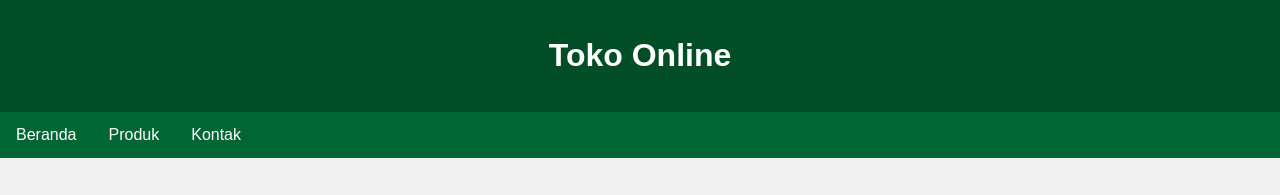
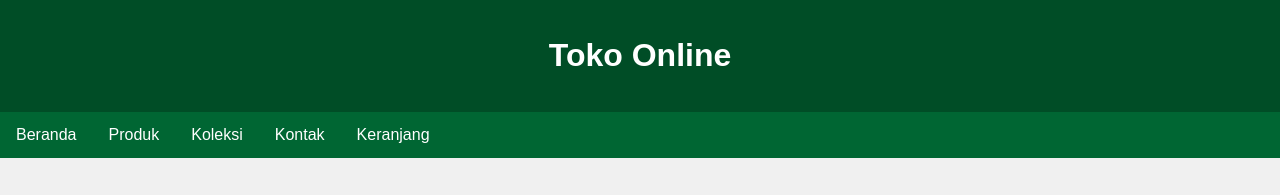
Before and after one commit to Raihanhidayat02/Proy3k-1, a plain HTML site: page file.html in a window 1280 px wide. Shown: the top 195 px of the page. Drawn offline with Linux system fonts and the light colour scheme.

Commit message:
lanjutkan

```diff
--- a/file.html
+++ b/file.html
@@ -15,7 +15,9 @@
   <nav>
     <a href="#">Beranda</a>
     <a href="#produk">Produk</a>
+    <a href="#koleksi">Koleksi</a>
     <a href="#kontak">Kontak</a>
+    <a href="#keranjang">Keranjang</a>
   </nav>
 
   <div class="container" id="produk">
```
